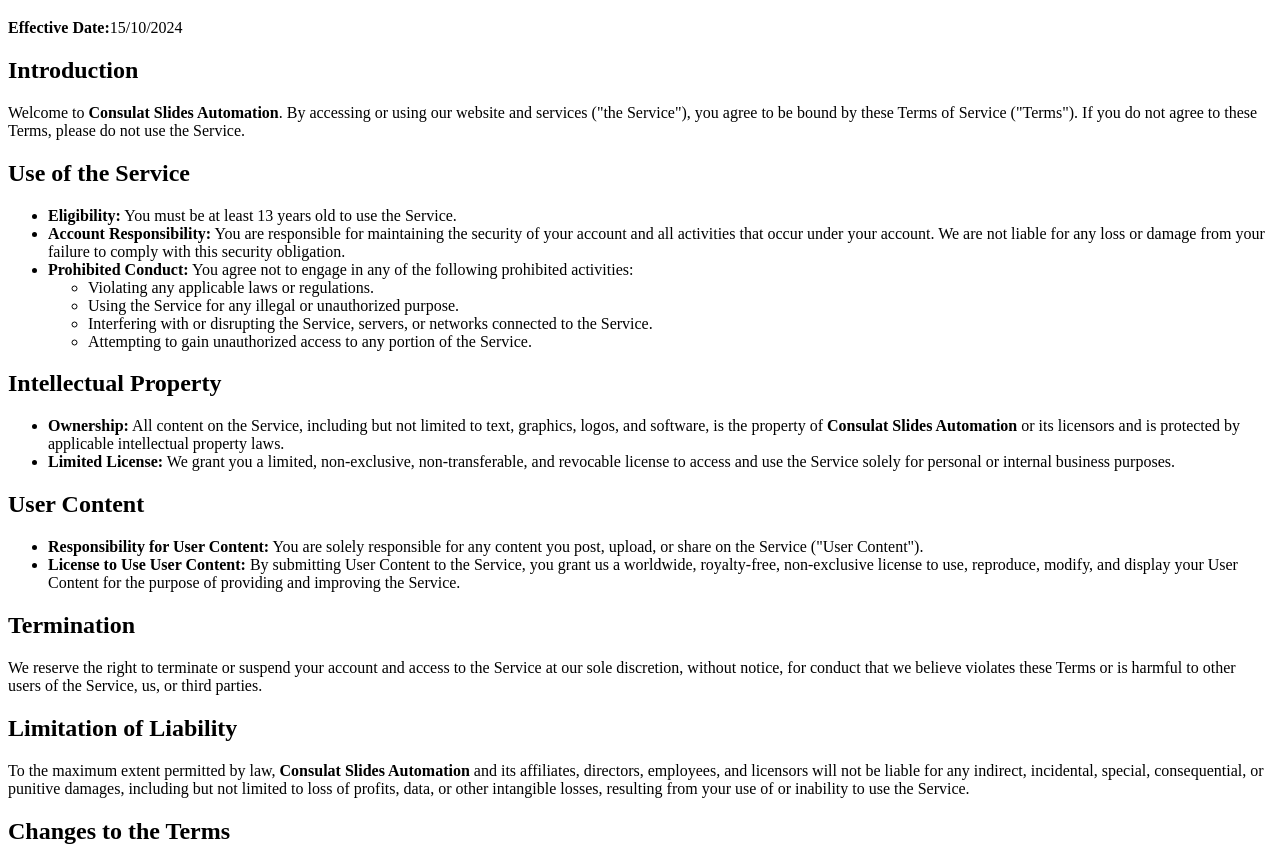
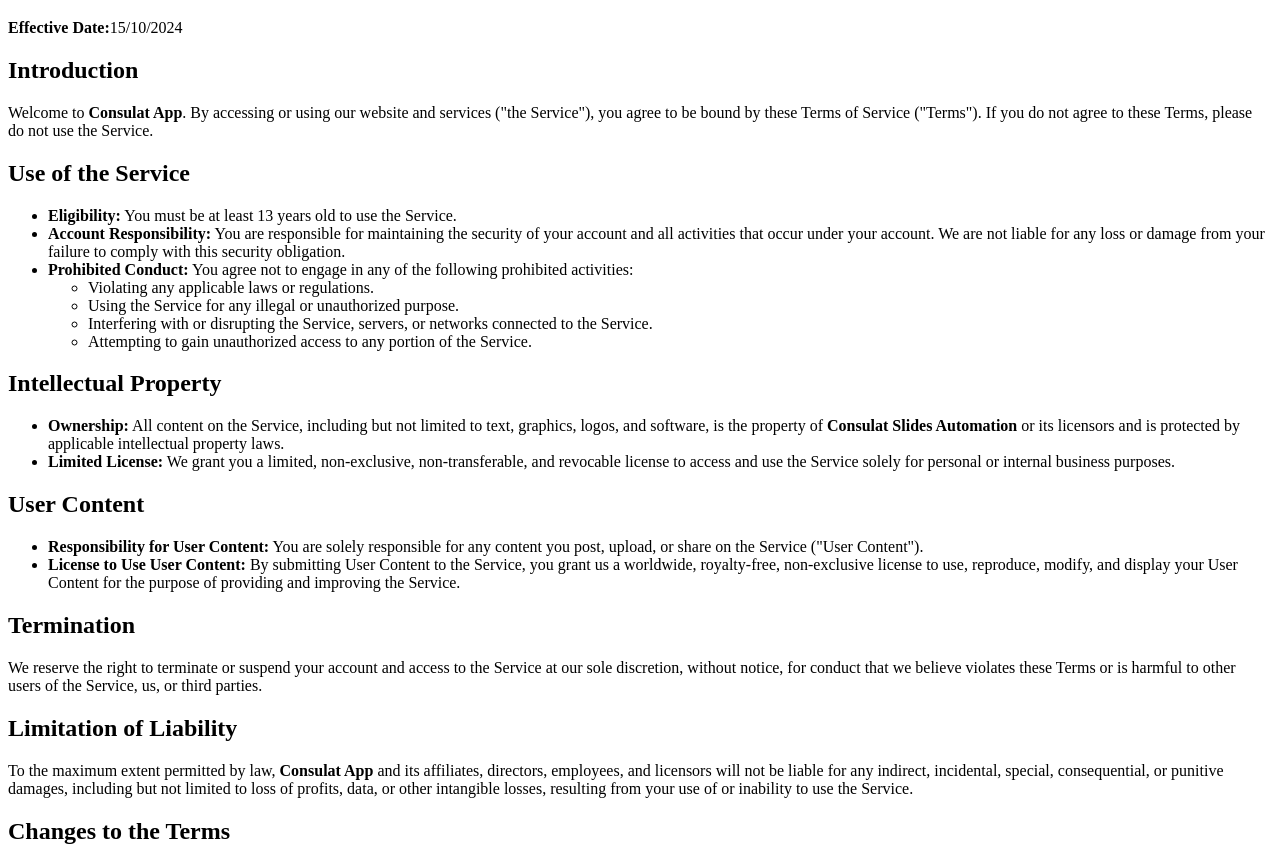
Before and after one commit to jasnko/consulat-app-policies, a plain HTML site: page terms-of-service.html in a window 1280 px wide. Shown: the part 61-923 px from the top of the page. Drawn offline with Linux system fonts and the light colour scheme.

Commit message:
Update terms-of-service.html

```diff
--- a/terms-of-service.html
+++ b/terms-of-service.html
@@ -10,7 +10,7 @@
     <p><strong>Effective Date:</strong>15/10/2024</p>
 
     <h2>Introduction</h2>
-    <p>Welcome to <strong>Consulat Slides Automation</strong>. By accessing or using our website and services ("the Service"), you agree to be bound by these Terms of Service ("Terms"). If you do not agree to these Terms, please do not use the Service.</p>
+    <p>Welcome to <strong>Consulat App</strong>. By accessing or using our website and services ("the Service"), you agree to be bound by these Terms of Service ("Terms"). If you do not agree to these Terms, please do not use the Service.</p>
 
     <h2>Use of the Service</h2>
     <ul>
@@ -42,7 +42,7 @@
     <p>We reserve the right to terminate or suspend your account and access to the Service at our sole discretion, without notice, for conduct that we believe violates these Terms or is harmful to other users of the Service, us, or third parties.</p>
 
     <h2>Limitation of Liability</h2>
-    <p>To the maximum extent permitted by law, <strong>Consulat Slides Automation</strong> and its affiliates, directors, employees, and licensors will not be liable for any indirect, incidental, special, consequential, or punitive damages, including but not limited to loss of profits, data, or other intangible losses, resulting from your use of or inability to use the Service.</p>
+    <p>To the maximum extent permitted by law, <strong>Consulat App</strong> and its affiliates, directors, employees, and licensors will not be liable for any indirect, incidental, special, consequential, or punitive damages, including but not limited to loss of profits, data, or other intangible losses, resulting from your use of or inability to use the Service.</p>
 
     <h2>Changes to the Terms</h2>
     <p>We reserve the right to modify these Terms at any time. When we do, we will update the "Effective Date" at the top of the page. Your continued use of the Service after any such changes constitutes your acceptance of the new Terms.</p>
```
